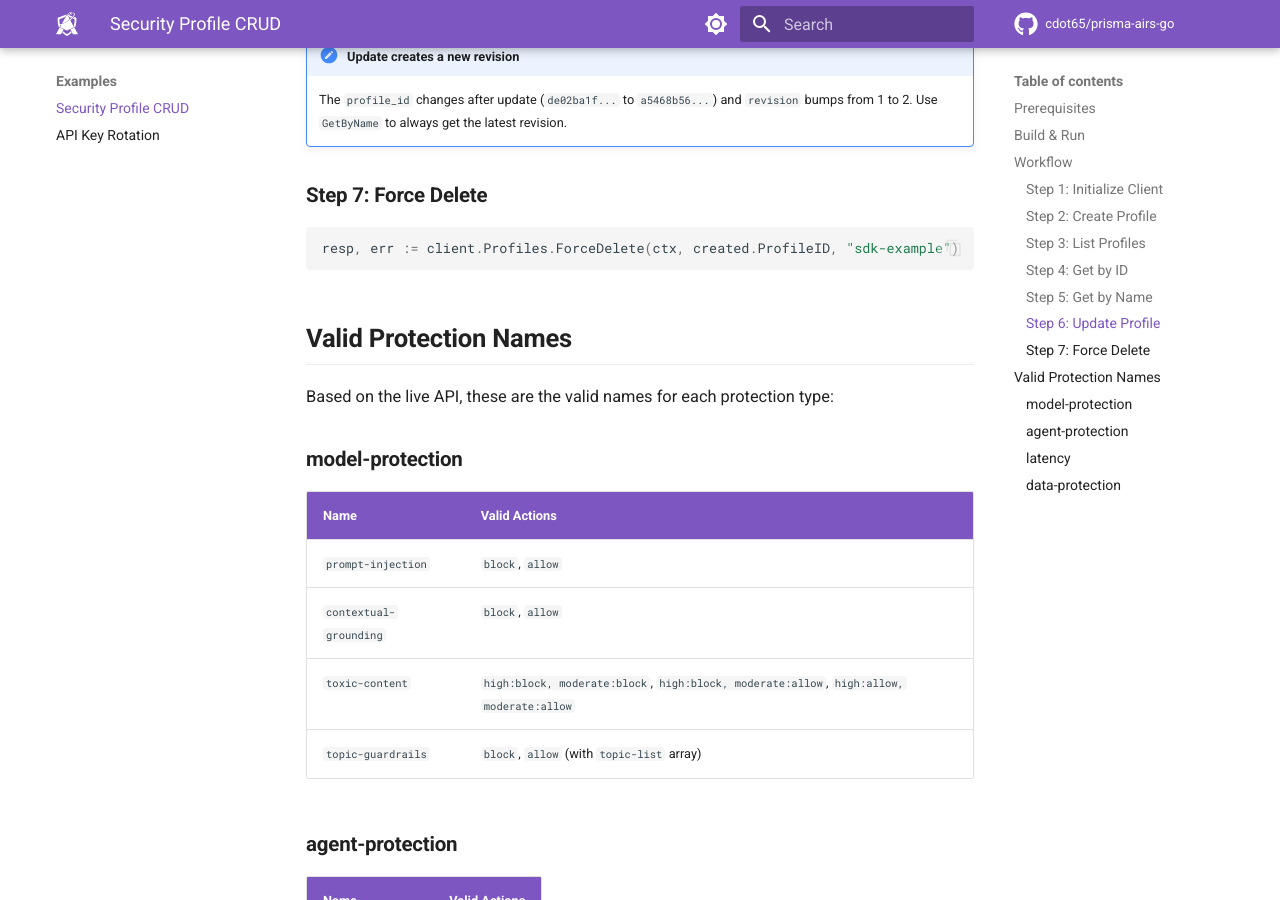
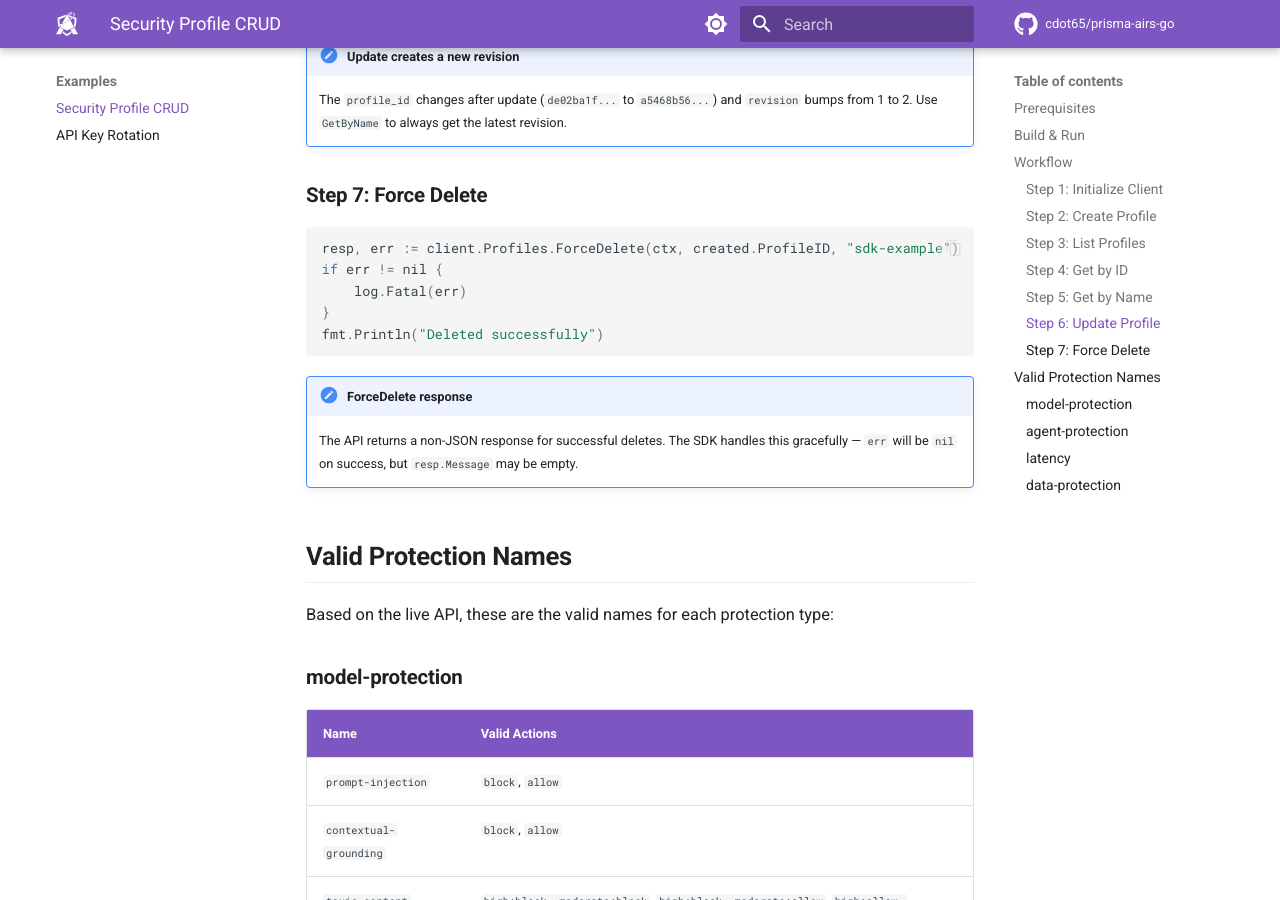
Before and after one commit to cdot65/prisma-airs-go, an MkDocs documentation site: the page built from docs/examples/profile-crud.md, in a window 1280 px wide and 900 px high, scrolled down 4675 px. Built offline with MkDocs 1.6.1 and Material for MkDocs 9.7.7, drawn with Linux system fonts in a browser that asks for light colours; comment, search, counter and statistics services are not loaded.

Commit message:
docs: document ForceDelete non-JSON response behavior (#72)

````diff
--- a/docs/examples/profile-crud.md
+++ b/docs/examples/profile-crud.md
@@ -209,7 +209,15 @@ updated, err := client.Profiles.Update(ctx, created.ProfileID, management.Update
 
 ```go
 resp, err := client.Profiles.ForceDelete(ctx, created.ProfileID, "sdk-example")
+if err != nil {
+    log.Fatal(err)
+}
+fmt.Println("Deleted successfully")
 ```
+
+!!! note "ForceDelete response"
+    The API returns a non-JSON response for successful deletes. The SDK handles this
+    gracefully — `err` will be `nil` on success, but `resp.Message` may be empty.
 
 ## Valid Protection Names
 
````
Also changed, not shown: docs/services/management-api.md (+2 -2 lines).
